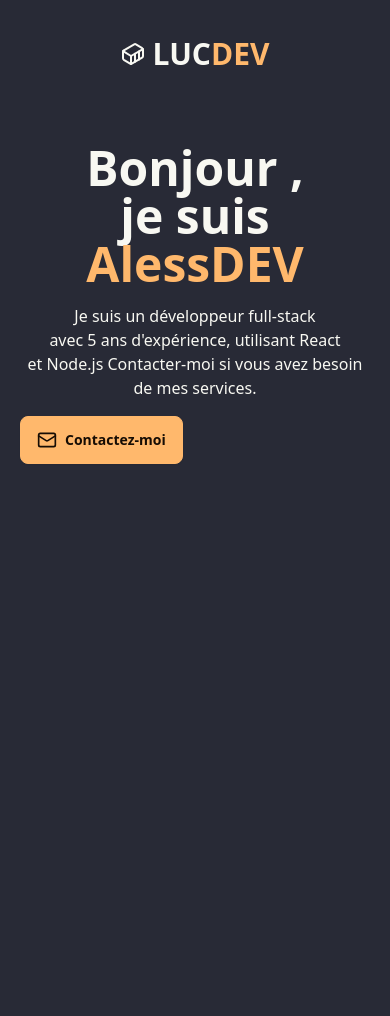
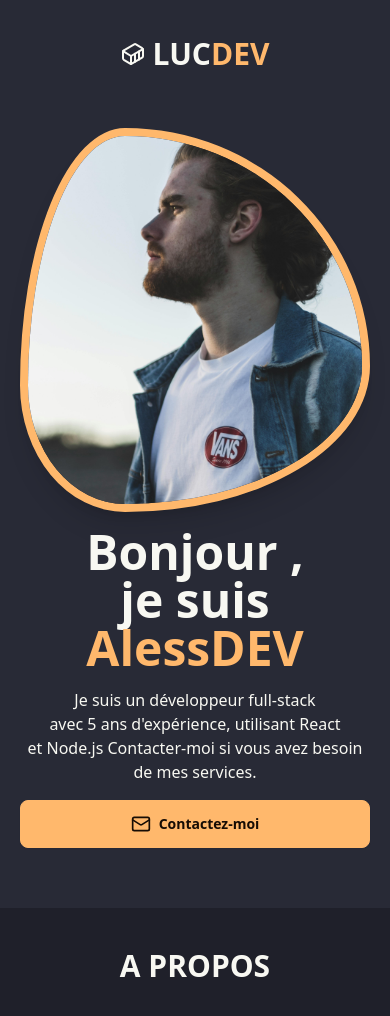
Before and after one commit to Inconnu8557/AlessCreator, a React (Vite) app: page / in a window 390 px wide. Shown: the top 1016 px of the page. Before the commit the page ends 844 px from the top, so only its background shows below. Built offline with nearby package versions, Linux system fonts and the light colour scheme.

Commit message:
add About component and Title component; update Home component with image

```diff
--- a/src/App.tsx
+++ b/src/App.tsx
@@ -1,5 +1,6 @@
 import Navbar from "./components/Navbar";
 import Home from "./components/Home";
+import About from "./components/About";
 
 export default function App() {
   return (
@@ -8,6 +9,7 @@
         <Navbar />
         <Home/>
       </div>
+      <About />
     </div>
   )
 }
--- /dev/null
+++ b/src/components/About.tsx
@@ -0,0 +1,43 @@
+import Title from "./Title";
+import img from "../assets/img.jpg";
+import { CalendarSync, LetterText, Paintbrush } from "lucide-react";
+
+const aboutSections = [
+    {
+        id: 1,
+        title: "Développeur Frontend",
+        description: "Je suis un développeur frontend avec une bonne expérience.",
+        icon: <LetterText className="text-accent scale-150" />,
+    },
+    {
+        id: 2,
+        title: "Développeur Backend",
+        description: "Je maîtrise les bases du développement backend pour créer des APIs robustes.",
+        icon: <CalendarSync className="text-accent scale-150" />,
+    },
+    {
+        id: 3,
+        title: "Passionné par l'UI/UX",
+        description: "Créer des interfaces utilisateur attrayantes et fonctionnelles est ma priorité.",
+        icon: <Paintbrush className="text-accent scale-150" />,
+    },
+];
+const About = () => {
+    return (
+        <div className="bg-base-300 p-10 mb-10 md:mb-32">
+            <Title title="A propos" />
+            <div className="md:h-screen flex justify-center">
+                <div className="hidden md:block">
+                    <img src={img} alt="" className="w-96 object-cover rounded-xl"
+                    />
+                </div>
+                <div className="md:ml-4 space-y-4">
+
+                </div>
+            </div>
+        </div>
+    )
+
+};
+
+export default About;
--- a/src/components/Home.tsx
+++ b/src/components/Home.tsx
@@ -1,21 +1,26 @@
 import { Mail } from "lucide-react";
+import img from '../assets/img.jpg';
 
 const Home = () => {
     return (
         <div className="flex flex-col-reverse md:flex-row justify-center items-center md:my-32 my-10">
-            <div>
+            <div className="flex flex-col">
                 <h1 className="text-5xl md:text-6xl font-bold text-center md:text-left mt-4 md:mt-0">
                     Bonjour , <br /> je suis <span className="text-accent">AlessDEV</span>
                 </h1>
                 <p className="my-4 text-md text-center md:text-left">Je suis un développeur full-stack <br /> avec 5 ans d'expérience, utilisant React <br /> et Node.js Contacter-moi si vous avez besoin de mes services. </p>
-                <a href="" className="btn btn-accent">
-                    <Mail className="w-5 h-5"/>
+                <a href="" className="btn btn-accent md:w-fit">
+                    <Mail className="w-5 h-5" />
                     Contactez-moi
                 </a>
             </div>
 
-            <div>
-
+            <div className="md:ml-60">
+                <img src={img} alt="" className="w-96 h-96 object-cover border-8 border-accent shadow-xl"
+                style={{
+                    borderRadius : "30% 70% 70% 30% / 67% 62% 38% 33%"
+                }}
+                />
             </div>
         </div>
     );
--- /dev/null
+++ b/src/components/Title.tsx
@@ -0,0 +1,11 @@
+interface TitleProps {
+    title : string
+}
+const Title = ({title} : TitleProps) => {
+    return (
+        <h1 className="uppercase font-bold mb-5 text-center text-3xl">
+            {title}
+        </h1>
+    )
+}
+export default Title;
```
